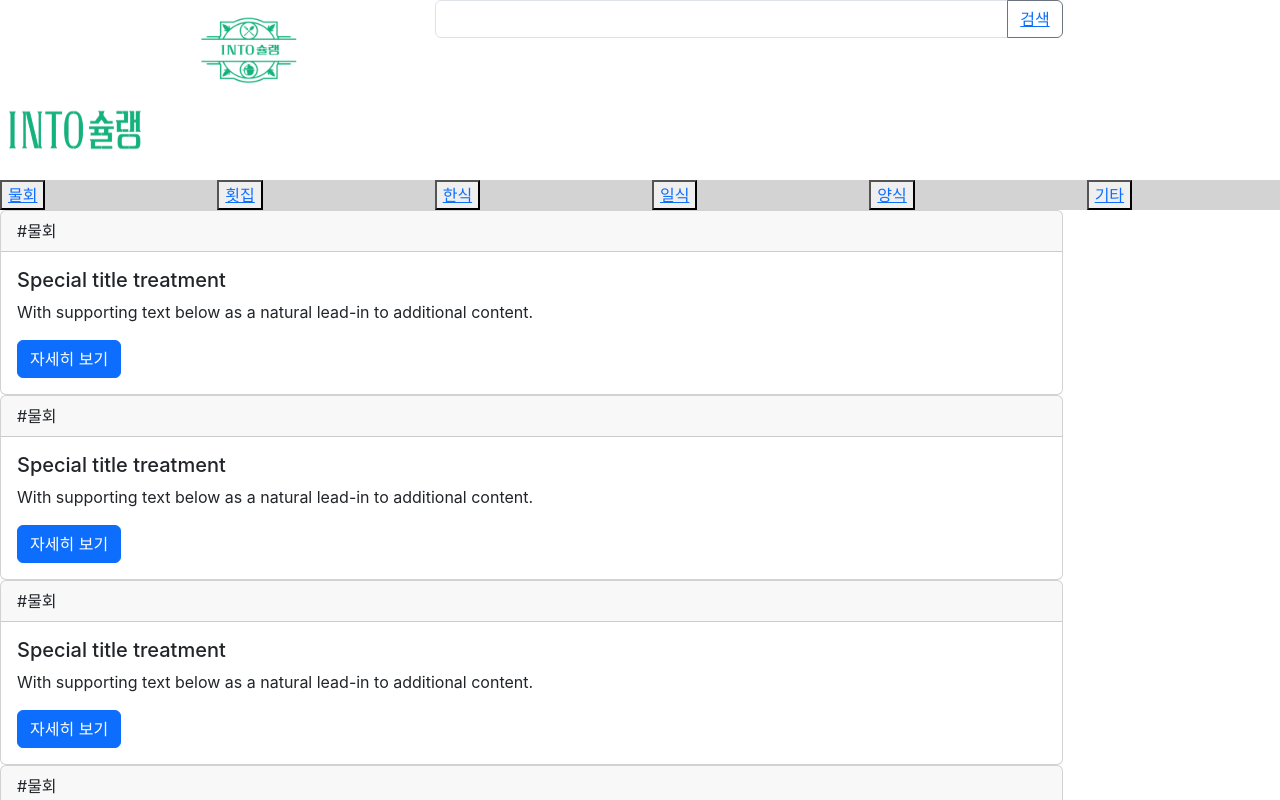
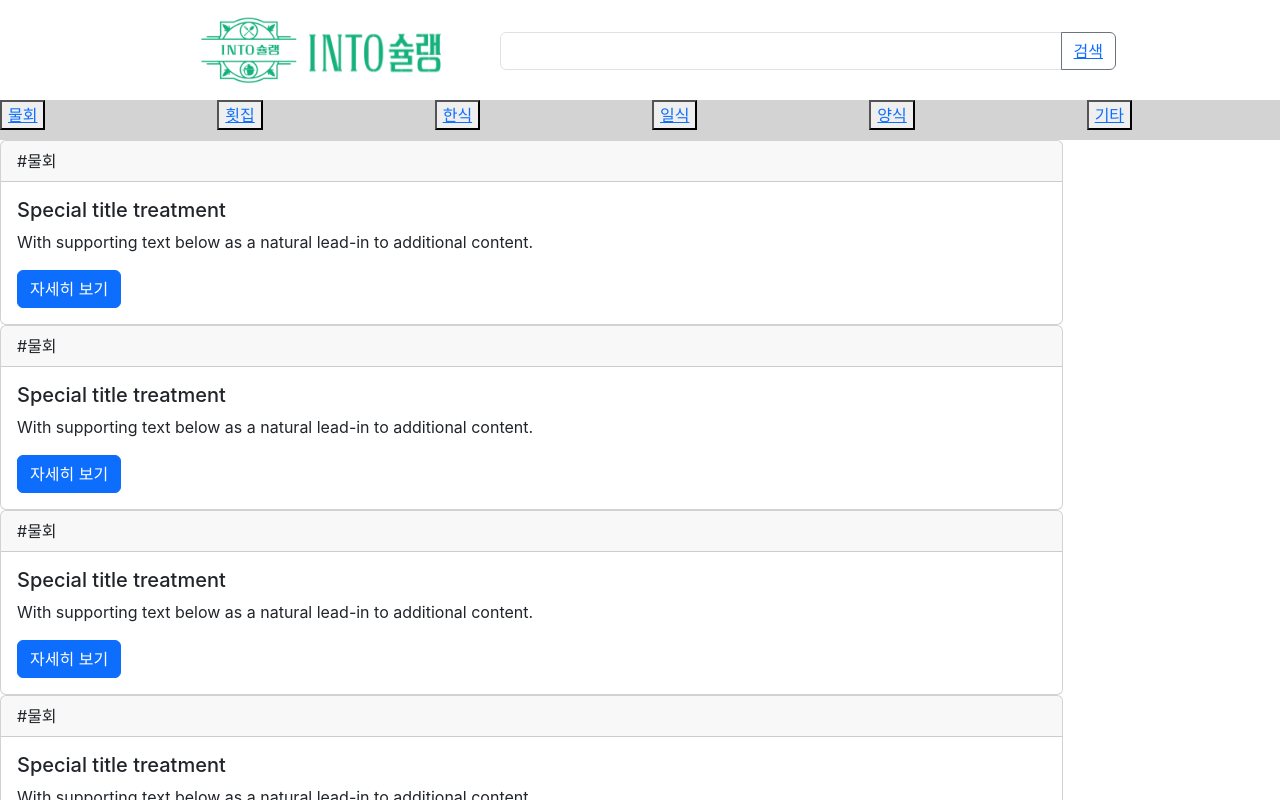
Before and after one commit to LukeSeobyungju/restaurant, a React (Create React App) app: page / in a window 1280 px wide. Shown: the top 800 px of the page. Built offline with nearby package versions, Linux system fonts and the light colour scheme.

Commit message:
12/3 12:44

```diff
--- a/src/App.css
+++ b/src/App.css
@@ -1,14 +1,22 @@
 #logo{
-    /* position: fixed; */
+    position:fixed;
     margin-left:200px;
     width:100px;
 }
 #logo2{
-    /* position: fixed; */
-    margin-bottom:20px;
+    position:fixed;
+    margin-left:300px;
+    margin-top:23px;
     height:60px;
     width:150px;
 }
+#searchBox{
+    position:fixed;
+    margin-left:500px;
+    margin-top:32px;
+}
 #menuBar{
+    margin-top:100px;
     background-color: lightgray;
+    height:40px;
 }
```
